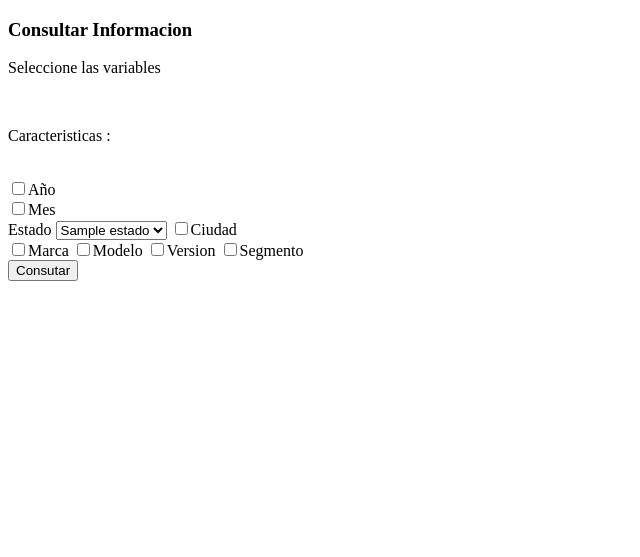
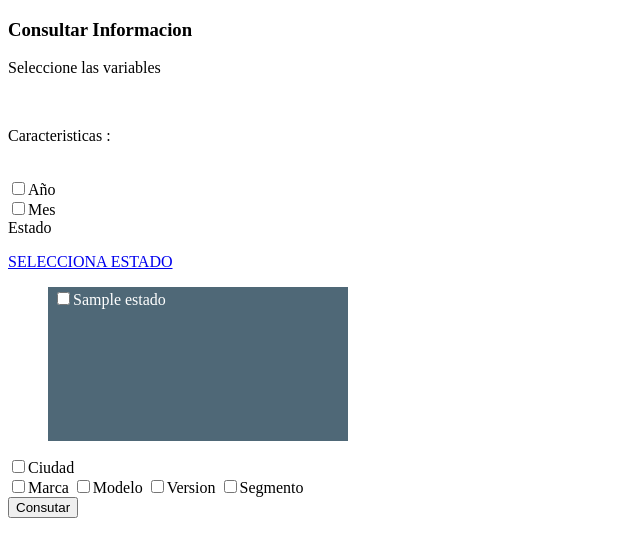
Before and after one commit to maximo281/amda_sistem, a CodeIgniter app: page /index.php/filter/index in a window 1280 px wide. Shown: the top 557 px of the page, without its empty margins (0-640 px from the left). Run offline with CodeIgniter, Linux system fonts and the light colour scheme; tables that the repository leaves empty or names only in its code hold one stand-in row (values such as "Sample post"); some libraries are stand-ins or nearby versions.

Commit message:
vistas 18/11/2014

```diff
--- a/application/views/filter_view.php
+++ b/application/views/filter_view.php
@@ -3,6 +3,22 @@
         <meta charset="utf-8">
         <title><?=$title?></title>
     </head>
+    <style>
+        .dropdown dd ul {
+    background-color: #4F6877;
+    border:0;
+    color:#fff;
+    /*display:none;*/
+    left:0px;
+    padding: 2px 15px 2px 5px;
+    /*position:absolute;*/
+    top:2px;
+    width:280px;
+    list-style:none;
+    height: 150px;
+    overflow: auto;
+}
+    </style>
     <body>
 
         <h3>Consultar Informacion</h3>
@@ -19,25 +35,59 @@
             <div id="meses"></div>
             <span><!--<input  id ="estado" type="checkbox" name="estado">-->
                 Estado
-                <select name="estado">
+
+                <dl class="dropdown">
+                    <dt>
+                    <a href="#">
+                        <span class="hida">
+                            SELECCIONA ESTADO
+                        </span>
+                        <p></p>
+                    </a>
+                    </dt>
+                    <dd>
+                        <div class="mutliSelect">
+                            <ul>
+                                <?php if($estados->num_rows()>0)
+                                    {
+                                        foreach($estados->result() as $row_estado)
+                                            {
+                                            ?>
+                                            <li>
+                                                 <input type="checkbox" value="<?=$row_estado->clave?>"><?=$row_estado->nombre?></input>
+                                             </li>
 
 
+                                        <?php
+                                            }
+                                    }
+                                    ?>
+                            </ul>
+                        </div>
+                    </dd>
+                </dl>
+
+                <!--<select name="estado">-->
 
 
+                <div class="filter_estado_00">
+
+                </div>
+
                 <?php
-                    if($estados->num_rows()>0)
+                    /*if($estados->num_rows()>0)
                         {
                             foreach($estados->result() as $row_estado)
-                                {
+                                {*/
                                 ?>
 
-                                <option value="<?=$row_estado->clave?>"><?=$row_estado->nombre?></option>
+                                <!--<option value="<?//=$row_estado->clave?>"><?//=$row_estado->nombre?></option> -->
 
                                 <?php
-                                 }
-                        }
+                                 /*}
+                        }*/
                 ?>
-                     </select>
+                     <!--</select>-->
             </span>
             <span><input id="ciudad" type="checkbox" name="ciudad">Ciudad</span>
         </div>
@@ -51,6 +101,7 @@
 
         <div><input type="submit" name="consultar" value="Consutar"></div>
         </form>
+
         <footer>
 
         </footer>
```
Also changed, not shown: 1 other file.
